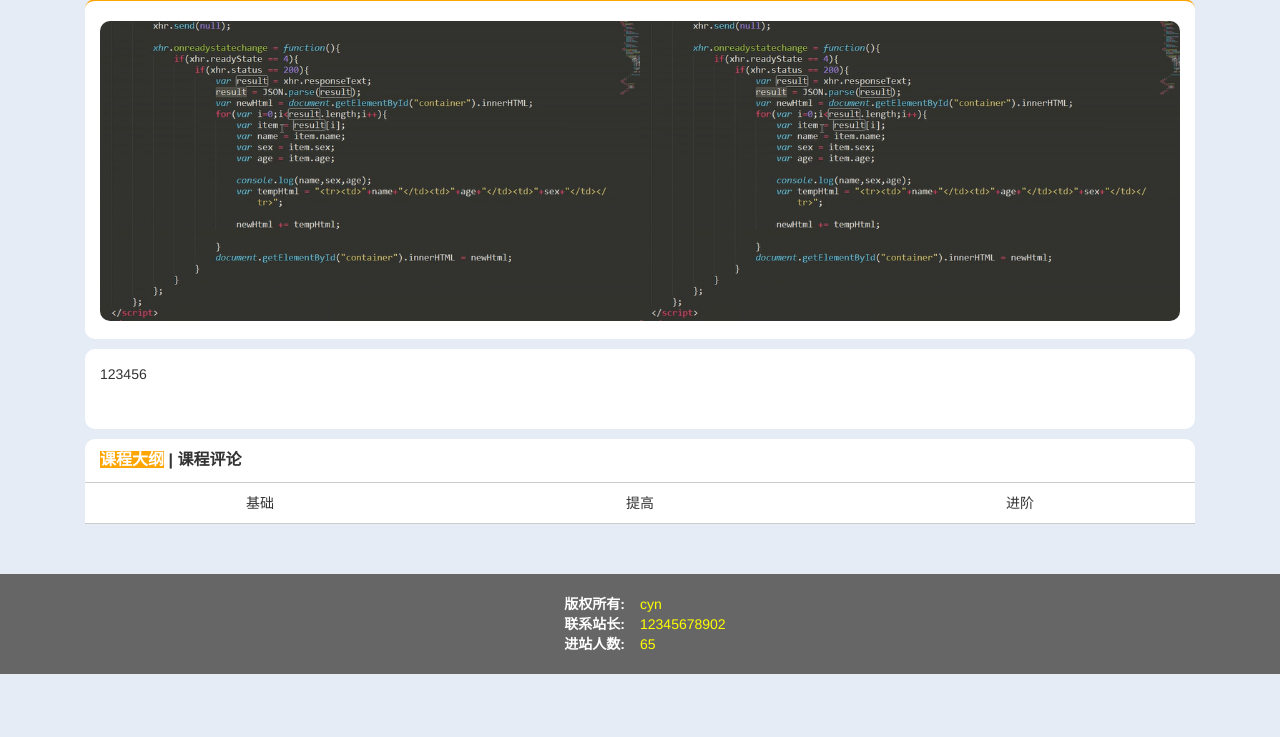
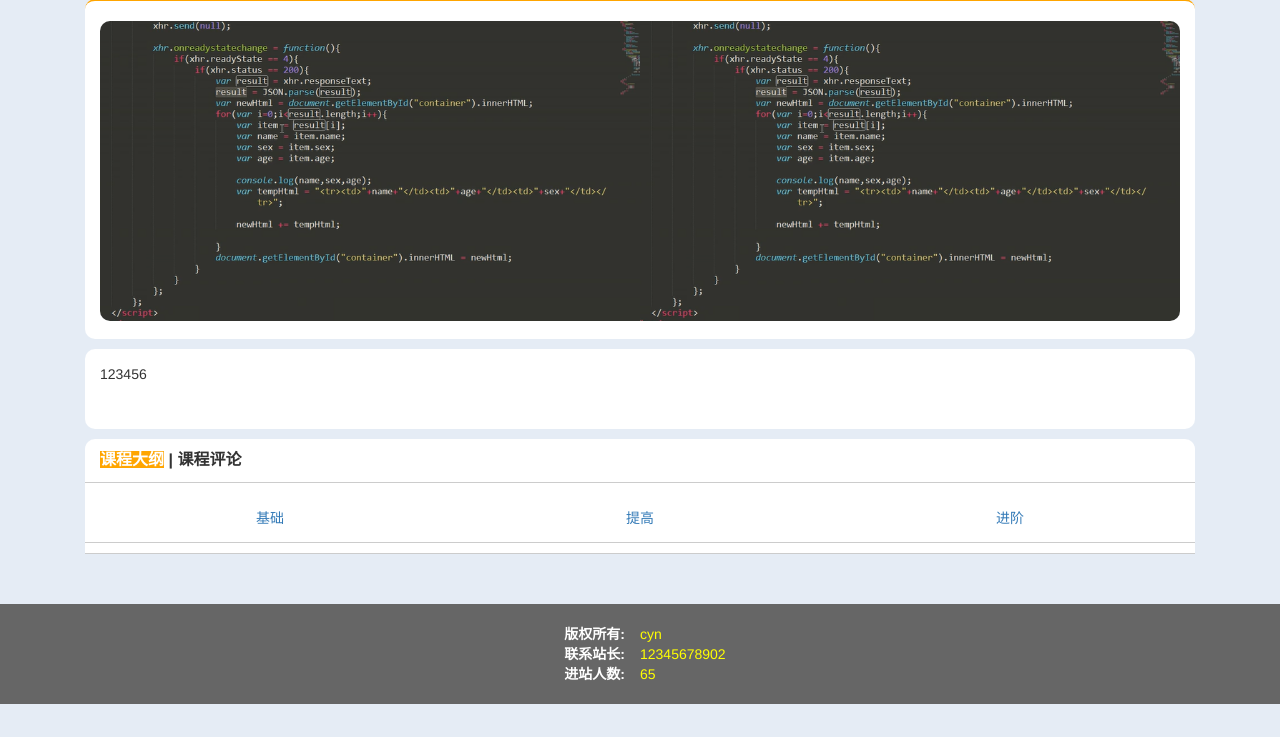
Before and after one commit to Cyn123456-bot/Course_Platform, a PHP site: page /course.html in a window 1280 px wide. Shown: the part 63-800 px from the top of the page. Run offline with PHP 8.4, Linux system fonts and the light colour scheme.

Commit message:
课程页分别对基础进阶提高进行设置，功能尚不完善

```diff
--- a/View/course.html
+++ b/View/course.html
@@ -83,33 +83,46 @@
                 <span class="current">课程大纲</span>&nbsp;|
                 <span>课程评论</span>
             </div>
+
             <div class="courses-content">
-                <div class="item row" style="display: block;">
-                    <!-- <ul>
-							<li>
-								<a href="video.html">第一课</a>
-								<a href="#">第二课</a>
-								<a href="#">第三课</a>
-								<a href="#">第一课</a>
-								<a href="#">第二课</a>
-								<a href="#">第三课</a>
-								<a href="#">第一课</a>
-								<a href="#">第二课</a>
-								<a href="#">第三课</a>
-								<a href="#">第一课</a>
-								<a href="#">第二课</a>
-								<a href="#">第三课</a>
-							</li>
-						</ul> -->
-                    <div style="text-align: center;" class="col-xs-4">
-                        基础
+                <div class="item" style="display: block;">
+                    <div style="height: 50px;line-height: 50px;background-color: white;border-bottom: 1px solid #ccc;">
+                        <div style="text-align: center;" class="col-xs-4">
+                            <a id="jichu" href="#">基础</a>
+                        </div>
+                        <div style="text-align: center;" class="col-xs-4">
+                            <a id="tigao" href="#">提高</a>
+                        </div>
+                        <div style="text-align: center;" class="col-xs-4">
+                            <a href="#">进阶</a>
+                        </div>
                     </div>
-                    <div style="text-align: center;" class="col-xs-4">
-                        提高
-                    </div>
-                    <div style="text-align: center;" class="col-xs-4">
-                        进阶
-                    </div>
+                    <ul id="dagang_jichu">
+                        <li>
+                            <a href="video.html">基础</a>
+                            <a href="#">基础</a>
+                            <a href="#">基础</a>
+                            <a href="#">基础</a>
+                            <a href="#">基础</a>
+                            <a href="#">基础</a>
+                            <a href="#">基础</a>
+                            <a href="#">基础</a>
+                            <a href="#">基础</a>
+                            <a href="#">基础</a>
+                            <a href="#">基础</a>
+                            <a href="#">基础</a>
+                        </li>
+                    </ul>
+                    <ul id="dagang_tigao">
+                        <li>
+                            <a href="video.html">提高</a>
+                            <a href="#">提高</a>
+                            <a href="#">提高</a>
+                            <a href="#">提高</a>
+                            <a href="#">提高</a>
+                            <a href="#">提高</a>
+                        </li>
+                    </ul>
                 </div>
                 <div class="item" style="padding-left: 15px;padding-right: 15px;">
                     <input type="text" class="form-control" placeholder="请输入课程评论" id="" />
--- a/View/css/course.css
+++ b/View/css/course.css
@@ -1,24 +1,28 @@
-body{
+body {
     background-color: #E5ECF5;
 }
-.course-intro{
+
+.course-intro {
     height: 340px;
-	background-color:white;
+    background-color: white;
     border-top: 2px solid orange;
     margin-top: 10px;
     border-radius: 10px;
 }
-.course-img img{
+
+.course-img img {
     width: 100%;
     height: 300px;
     border-radius: 10px 0 0 10px;
 }
-.course-introduce img{
+
+.course-introduce img {
     width: 100%;
     height: 300px;
     border-radius: 0 10px 10px 0;
 }
-.mycourse{
+
+.mycourse {
     width: 100%;
     height: 80px;
     margin-top: 10px;
@@ -27,7 +31,7 @@ body{
     background-color: white;
 }
 
-.courses-title{
+.courses-title {
     margin-top: 10px;
     border-radius: 10px 10px 0 0;
     background-color: white;
@@ -38,7 +42,7 @@ body{
     font-weight: 600;
 }
 
-.courses-content{
+.courses-content {
     background-color: white;
     border-top: 1px solid #ccc;
     border-bottom: 1px solid #ccc;
@@ -46,31 +50,49 @@ body{
     padding-bottom: 10px;
 }
 
-.item{
+.item {
     display: none;
 }
-.current{
+
+.current {
     background-color: orange;
     color: white;
 }
-.item ul{
+
+.item #dagang_jichu,
+#dagang_tigao {
+    padding: 0;
+    margin: 0;
+    display: none;
+}
+
+.item ul {
     padding: 0;
     margin: 0;
 }
-.item ul li{
+
+.item ul li {
     list-style: none;
 }
-.item ul li a{
+
+.item ul li a {
     display: block;
     border-top: 1px solid #f1f1f1;
     line-height: 40px;
-	padding-left: 15px;
+    padding-left: 20px;
 }
-.item ul li a:hover{
+
+.item ul li a:hover {
     background-color: orange;
     color: white;
 }
-.item ul li span{
-	border-top: 1px solid #f1f1f1;margin-top: 0px;line-height: 50px;display: block;
-	font-size: 13px;color: #666;padding-left: 10px;
+
+.item ul li span {
+    border-top: 1px solid #f1f1f1;
+    margin-top: 0px;
+    line-height: 50px;
+    display: block;
+    font-size: 13px;
+    color: #666;
+    padding-left: 10px;
 }
--- a/View/js/main.js
+++ b/View/js/main.js
@@ -73,11 +73,13 @@ $(function() {
     changeTab($('#nav-bar span'), $('.item')); //视频播放页调用tab切换方法
 
     //管理员首页切换主题背景色
-    function changeBgcolor(bgcolor) {
-        $('#nav').css('backgroundColor', bgcolor);
-        // $('.left-nav .nav li').css('backgroundColor', bgcolor);
-    }
-    $('#bg-teal').on('click', function() {
-        changeBgcolor('teal');
+
+    //课程页控制课程大纲
+    $('#jichu').on('click', function() {
+        $('#dagang_jichu').css('display', 'block');
     });
+    $('#tigao').on('click', function() {
+        $('#dagang_tigao').css('display', 'block');
+    });
+
 });
```
Lines whose indentation alone changed are shown as unchanged.
